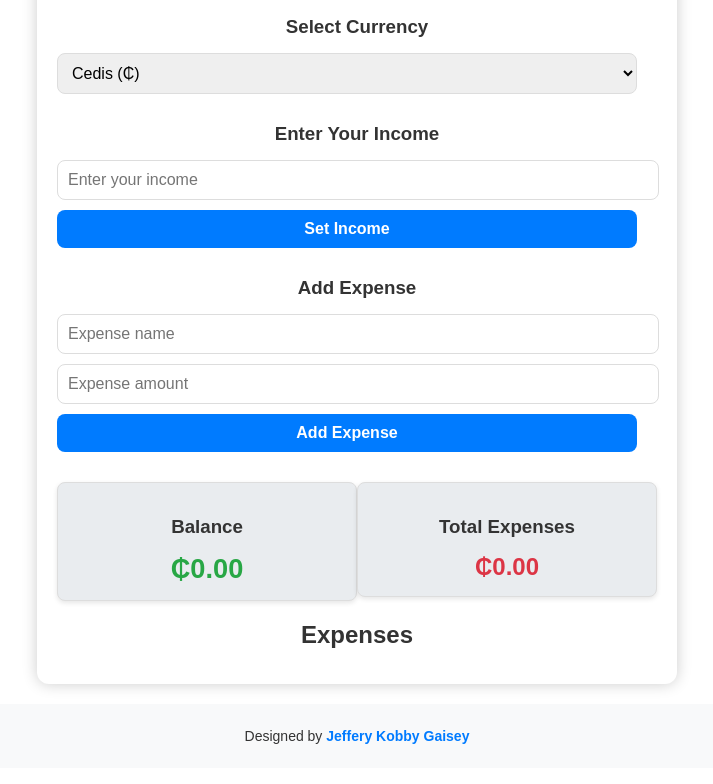
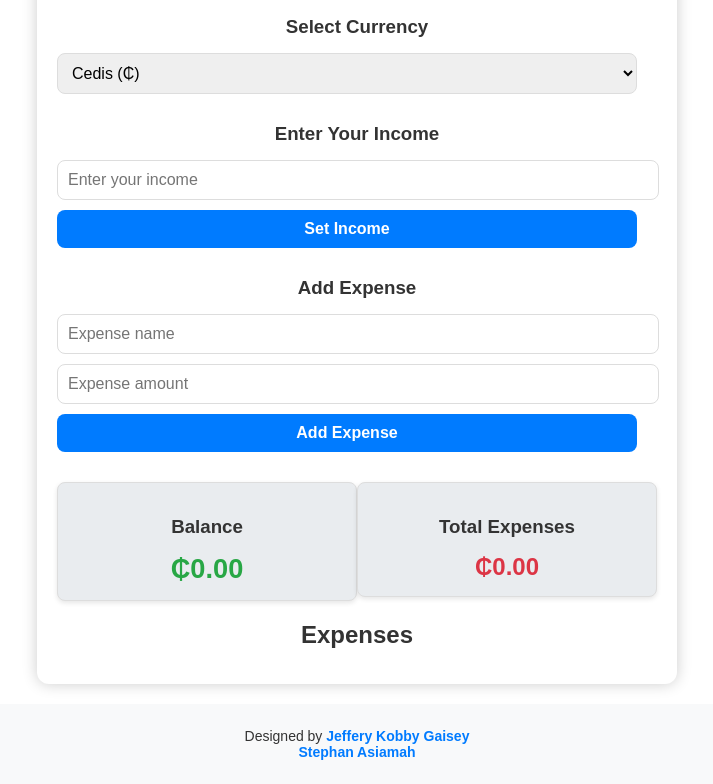
Before and after one commit to Bhirdman/Income-And-Expenses-Tracker-, a plain HTML site: page index.html in a window 1280 px wide. Shown: the part 102-886 px from the top of the page, without its empty margins (283-996 px from the left). Drawn offline with Linux system fonts and the light colour scheme.

Commit message:
Update index.html

```diff
--- a/index.html
+++ b/index.html
@@ -41,7 +41,10 @@
     </div>
 
     <footer>
-        <p>Designed by <span>Jeffery Kobby Gaisey</span></p>
+        <p>Designed by <span>Jeffery Kobby Gaisey
+        <br />
+        Stephan Asiamah
+        <br /> </span></p>
       </footer>
 
 
```
